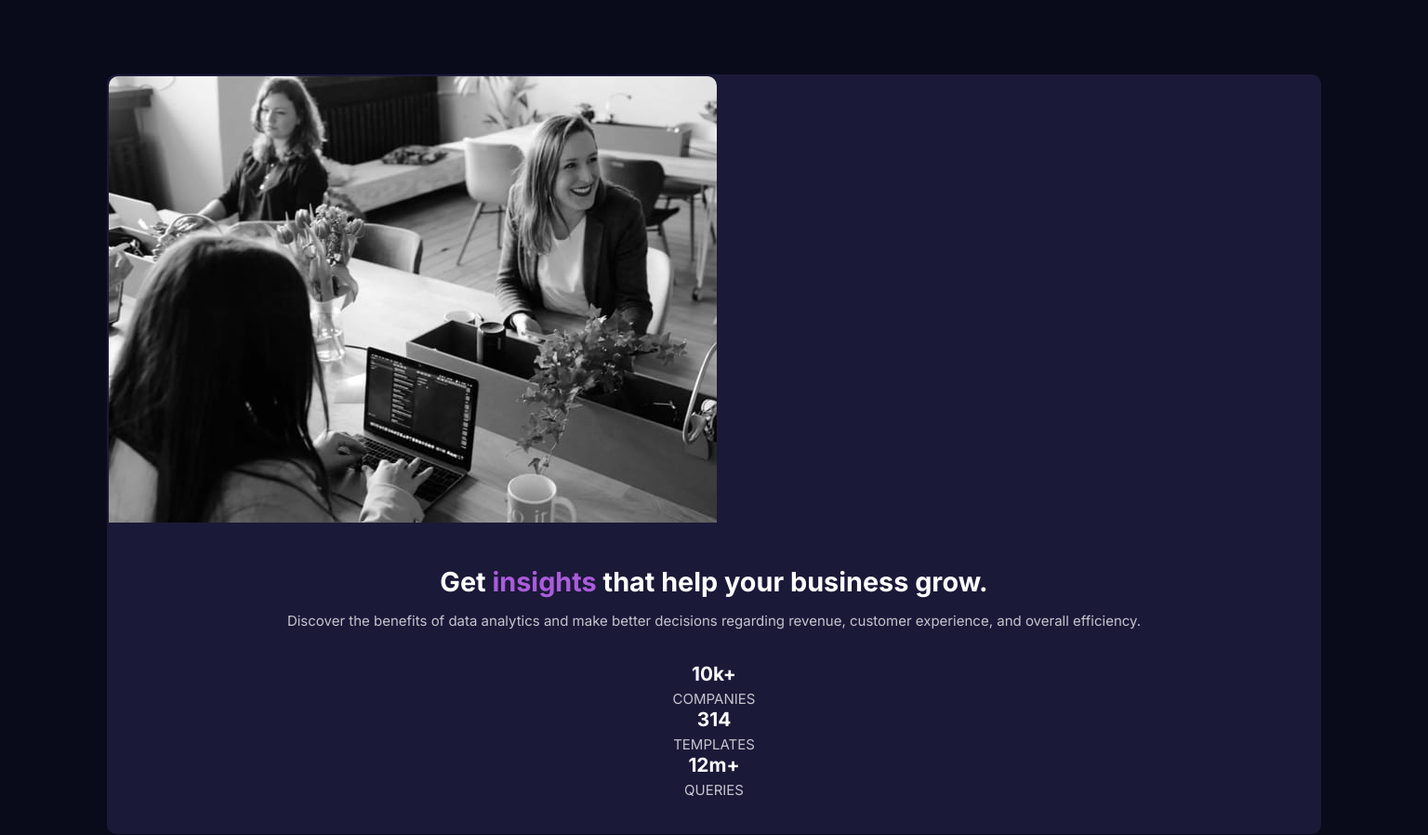
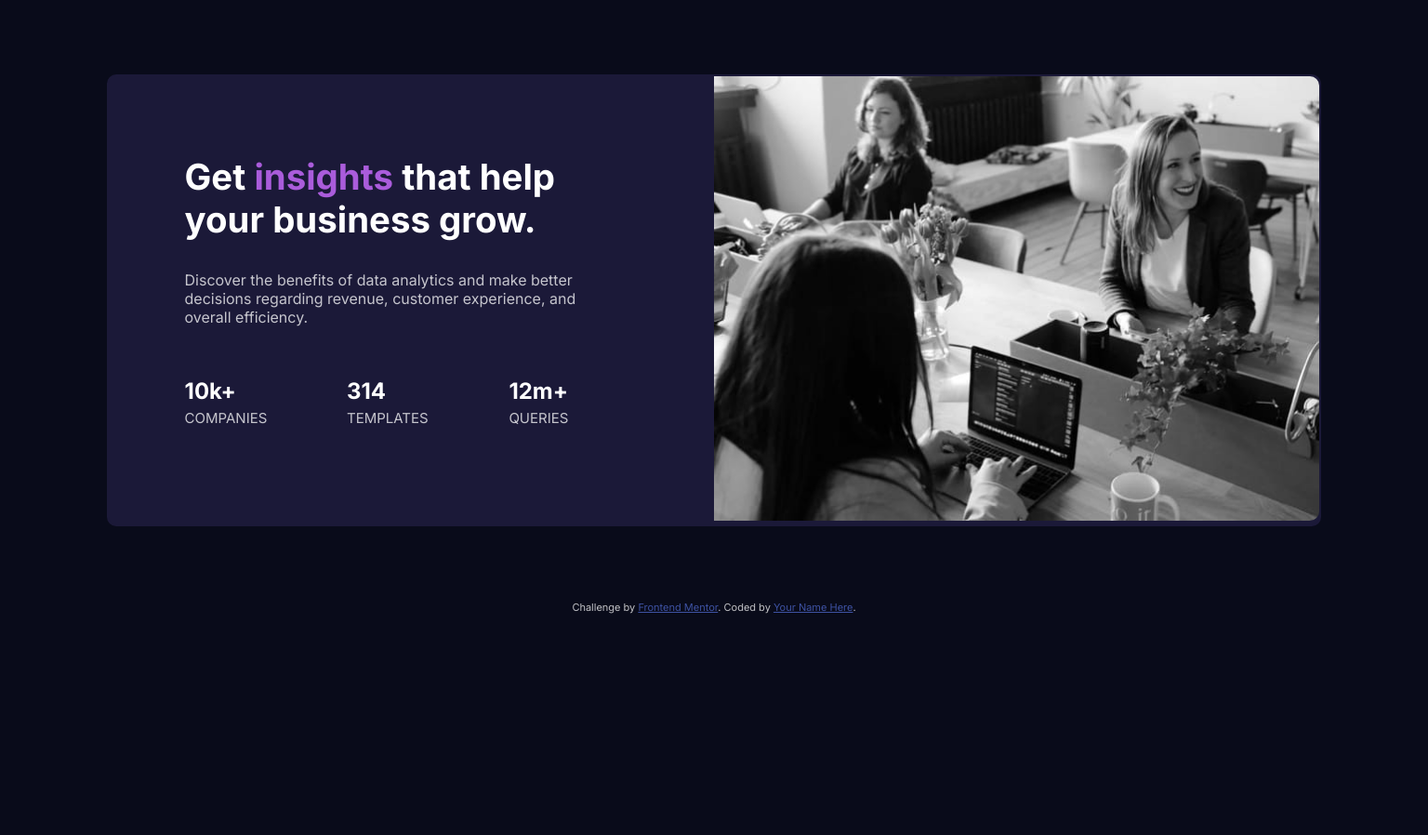
Before and after one commit to Mos-zaid/stat-preview-card, a plain HTML site: page index.html in a window 1536 px wide. Shown: the top 898 px of the page at 93% size. After the commit the page ends 800 px from the top, so only its background shows below. Drawn offline with Linux system fonts and the light colour scheme.

Commit message:
First solution

```diff
--- a/styles/_general.css
+++ b/styles/_general.css
@@ -1,6 +1,7 @@
 body{
     background-color: var(--dark-blue);
     margin: 0;
+    padding: 0;
 }
 
 *{
--- a/styles/_layout.css
+++ b/styles/_layout.css
@@ -2,14 +2,14 @@
     width: 85vw;
     margin: 5rem auto;
     display: grid;
-    // grid-template-columns: 1fr 1fr;
+    grid-template-columns: 1fr;
     border: 2px var(--desaturated-blue) solid;
     background-color: var(--desaturated-blue);
     border-radius: 10px;
 }
 
 .main-div__2-column img{
-    max-width: 84.1vw;
+    max-width: 100%;
     border-radius: 10px 10px 0 0;
     margin-bottom: 1.7rem;
 }
@@ -22,4 +22,44 @@
 .insights-div__3-column{
     margin: 2.2rem auto;
     display: grid;
+    grid-template-rows: 1fr 1fr 1fr;
+    grid-gap: 2.2rem;
 }
+
+@media (min-width: 768px) {
+    .main-div__2-column{
+        grid-template-columns: 1fr 1fr;
+        height: auto;
+        place-items: center;
+    }
+
+    .main-div__2-column img{
+        max-width: 100%;
+        border-radius: 0 10px 10px 0;
+        margin-bottom: 0;
+        padding-bottom: 0;
+    }
+
+    .main-div__1st-column{
+        display: inline;
+        margin: 0;
+        padding: 0;
+        // border: 2px red solid;
+    }
+
+    .main-div__2nd-column{
+        width: 75%;
+        grid-column: 1;
+        grid-row: 1;
+    }
+
+
+    .insights-div__3-column{
+        margin: 2.2rem auto;
+        display: grid;
+        grid-template-columns: 1fr 1fr 1fr;
+        grid-template-rows: 1fr;
+        grid-gap: 2.2rem;
+    }
+
+}
--- a/styles/_typography.css
+++ b/styles/_typography.css
@@ -14,6 +14,7 @@ body{
     font-size: 1.8rem;
     margin: 0;
     margin-top: 15px;
+    margin-bottom: 2rem;
 }
 
 .main-div__2nd-column h1 span{
@@ -27,4 +28,26 @@ body{
     display: block;
     margin-bottom: 5px;
 }
-// font-size: 0.9375rem;
+
+
+@media (min-width: 1300px) {
+
+    .main-div__2nd-column{
+        text-align: left;
+    }
+
+    .main-div__2nd-column > p{
+        margin-bottom: 55px;
+        font-size: 1rem;
+        max-width: 90%;
+    }
+
+    .main-div__2nd-column h1{
+        font-size: 2.4rem;
+    }
+
+    .insight-stats-header{
+        font-size: 1.5rem;
+    }
+
+}
```
Also changed, not shown: 1 other file.
